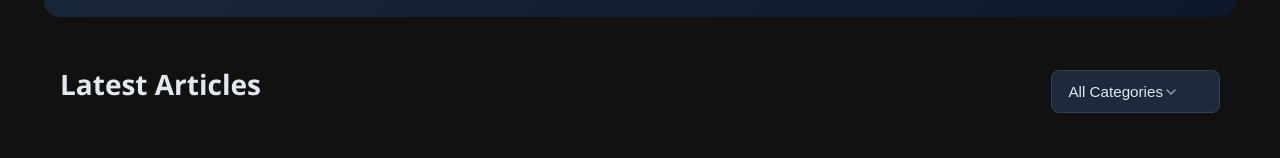
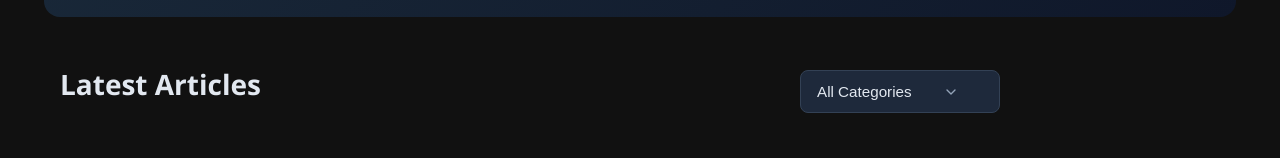
Before and after one commit to ThoratSanchit/ShaitaniKhopdi, a React (Vite) app: page /articles in a window 1280 px wide. Shown: the part 342-500 px from the top of the page. Built offline with nearby package versions, Linux system fonts and the light colour scheme.

Commit message:
Fix: Prevent layout shift in Blogs category dropdown by setting fixed widths and keeping dropdown open on click

```diff
--- a/src/pages/Blogs.css
+++ b/src/pages/Blogs.css
@@ -80,10 +80,16 @@
   display: flex;
   gap: 1rem;
   flex-wrap: wrap;
+  width: 420px; /* Fixed width to prevent shifting */
+  min-width: 420px;
+  max-width: 420px;
 }
 
 .filter-group {
   position: relative;
+  width: 200px; /* Match dropdown width */
+  min-width: 200px;
+  max-width: 200px;
 }
 
 .custom-select-wrapper {
@@ -147,6 +153,9 @@
   max-height: 200px;
   overflow-y: auto;
   margin-top: 0.25rem;
+  width: 200px;
+  min-width: 200px;
+  max-width: 200px;
 }
 
 .dropdown-option {
@@ -160,6 +169,10 @@
   transition: background-color 0.2s;
   font-size: 0.95rem;
   border-bottom: 1px solid #374151;
+  box-sizing: border-box;
+  overflow: hidden;
+  text-overflow: ellipsis;
+  white-space: nowrap;
 }
 
 .dropdown-option:last-child {
--- a/src/pages/Blogs.jsx
+++ b/src/pages/Blogs.jsx
@@ -145,7 +145,7 @@
                         onClick={() => {
                           setCategory(option.value);
                           setCurrentPage(1);
-                          setCategoryDropdownOpen(false);
+                          // setCategoryDropdownOpen(false); // Dropdown will not close on click
                         }}
                       >
                         {option.label}
```
